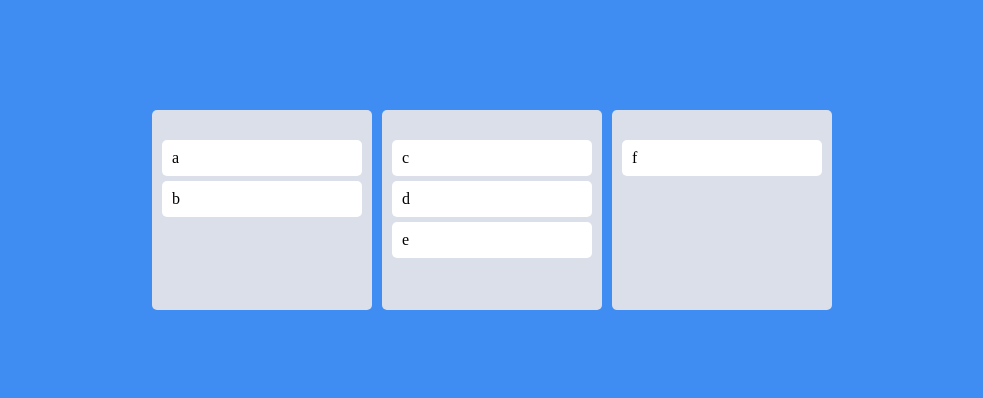
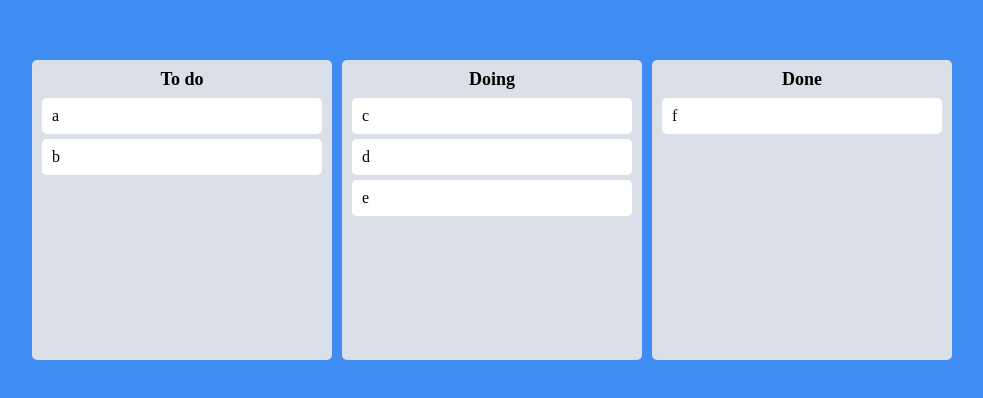
Before and after one commit to solar3070/React-MasterClass, a React (Create React App) app: page / in a window 1280 px wide. Shown: the part 190-588 px from the top of the page, without its empty margins (148-1131 px from the left). Built offline with nearby package versions, Linux system fonts and the light colour scheme.

Commit message:
6.9 Same Board Movement

```diff
--- a/src/App.tsx
+++ b/src/App.tsx
@@ -8,30 +8,34 @@
   display: flex;
   justify-content: center;
   align-items: center;
-  max-width: 680px;
-  width: 100%;
+  width: 100vw;
   margin: 0 auto;
   height: 100vh;
 `;
 
 const Boards = styled.div`
-  display: grid;
+  display: flex;
+  justify-content: center;
+  align-items: flex-start;
   width: 100%;
   gap: 10px;
-  grid-template-columns: repeat(3, 1fr);
 `;
 
 function App() {
   const [toDos, setToDos] = useRecoilState(toDoState);
-  const onDragEnd = ({ draggableId, destination, source }: DropResult) => {
-    if (!destination) return;
-
-    // setToDos((oldToDos) => {
-    //   const toDosCopy = [...oldToDos];
-    //   toDosCopy.splice(source.index, 1);
-    //   toDosCopy.splice(destination?.index, 0, draggableId);
-    //   return toDosCopy;
-    // });
+  const onDragEnd = (info: DropResult) => {
+    const { destination, draggableId, source } = info;
+    if (destination?.droppableId === source.droppableId) {
+      setToDos((allBoards) => {
+        const boardCopy = [...allBoards[source.droppableId]];
+        boardCopy.splice(source.index, 1);
+        boardCopy.splice(destination?.index, 0, draggableId);
+        return {
+          ...allBoards,
+          [source.droppableId]: boardCopy,
+        };
+      });
+    }
   };
   return (
     <DragDropContext onDragEnd={onDragEnd}>
--- a/src/atoms.tsx
+++ b/src/atoms.tsx
@@ -7,8 +7,8 @@
 export const toDoState = atom<IToDoState>({
   key: "toDo",
   default: {
-    to_do: ["a", "b"],
-    doing: ["c", "d", "e"],
-    done: ["f"],
+    "To do": ["a", "b"],
+    Doing: ["c", "d", "e"],
+    Done: ["f"],
   },
 });
--- a/src/components/Board.tsx
+++ b/src/components/Board.tsx
@@ -3,11 +3,19 @@
 import DraggableCard from "./DraggableCard";
 
 const Wrapper = styled.div`
+  width: 300px;
   padding: 20px 10px;
-  padding-top: 30px;
+  padding-top: 10px;
   background-color: ${(props) => props.theme.boardColor};
   border-radius: 5px;
-  min-height: 200px;
+  min-height: 300px;
+`;
+
+const Title = styled.h2`
+  text-align: center;
+  font-weight: 600;
+  margin-bottom: 10px;
+  font-size: 18px;
 `;
 
 interface IBoardProps {
@@ -17,16 +25,19 @@
 
 function Board({ toDos, boardId }: IBoardProps) {
   return (
+    <Wrapper>
+      <Title>{boardId}</Title>
       <Droppable droppableId={boardId}>
         {(magic) => (
-        <Wrapper ref={magic.innerRef} {...magic.droppableProps}>
+          <div ref={magic.innerRef} {...magic.droppableProps}>
             {toDos.map((toDo, index) => (
               <DraggableCard key={toDo} index={index} toDo={toDo} />
             ))}
             {magic.placeholder}
-        </Wrapper>
+          </div>
         )}
       </Droppable>
+    </Wrapper>
   );
 }
 
```
Lines whose indentation alone changed are shown as unchanged.
